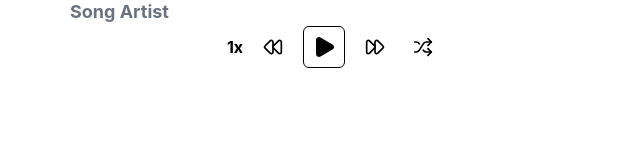
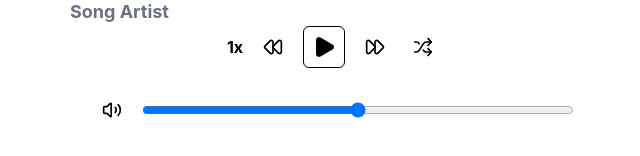
Before and after one commit to Jaylenperez/atlas_music_player, a React (Vite) app: page / in a window 1280 px wide. Shown: the part 494-650 px from the top of the page, without its empty margins (306-946 px from the left). Built offline with nearby package versions, Linux system fonts and the light colour scheme.

Commit message:
implemented volume controls (volume button and volume slider)

```diff
--- a/src/components/MusicPlayer.jsx
+++ b/src/components/MusicPlayer.jsx
@@ -1,6 +1,7 @@
 import CoverArt from "./CoverArt";
 import SongTitle from "./SongTitle";
 import PlayControls from "./PlayControls";
+import VolumeControls from "./VolumeControls";
 
 export default function MusicPlayer() {
   return (
@@ -8,6 +9,7 @@ export default function MusicPlayer() {
       <CoverArt />
       <SongTitle />
       <PlayControls />
+      <VolumeControls />
     </div>
   );
 }
--- /dev/null
+++ b/src/components/VolumeControls.jsx
@@ -0,0 +1,22 @@
+import { Volume2 } from "lucide-react";
+
+export default function VolumeControls() {
+  return (
+    <div class="w-full bg-white p-6">
+      <div className="flex items-center gap-3">
+        {/* Volume Button */}
+        <button
+          type="button"
+          aria-label="Back"
+          title="Back"
+          className="p-2 text-black"
+        >
+          <Volume2 className="size-5" />
+        </button>
+
+        {/* Sound Bar */}
+        <input type="range" className="w-full" />
+      </div>
+    </div>
+  );
+}
```
